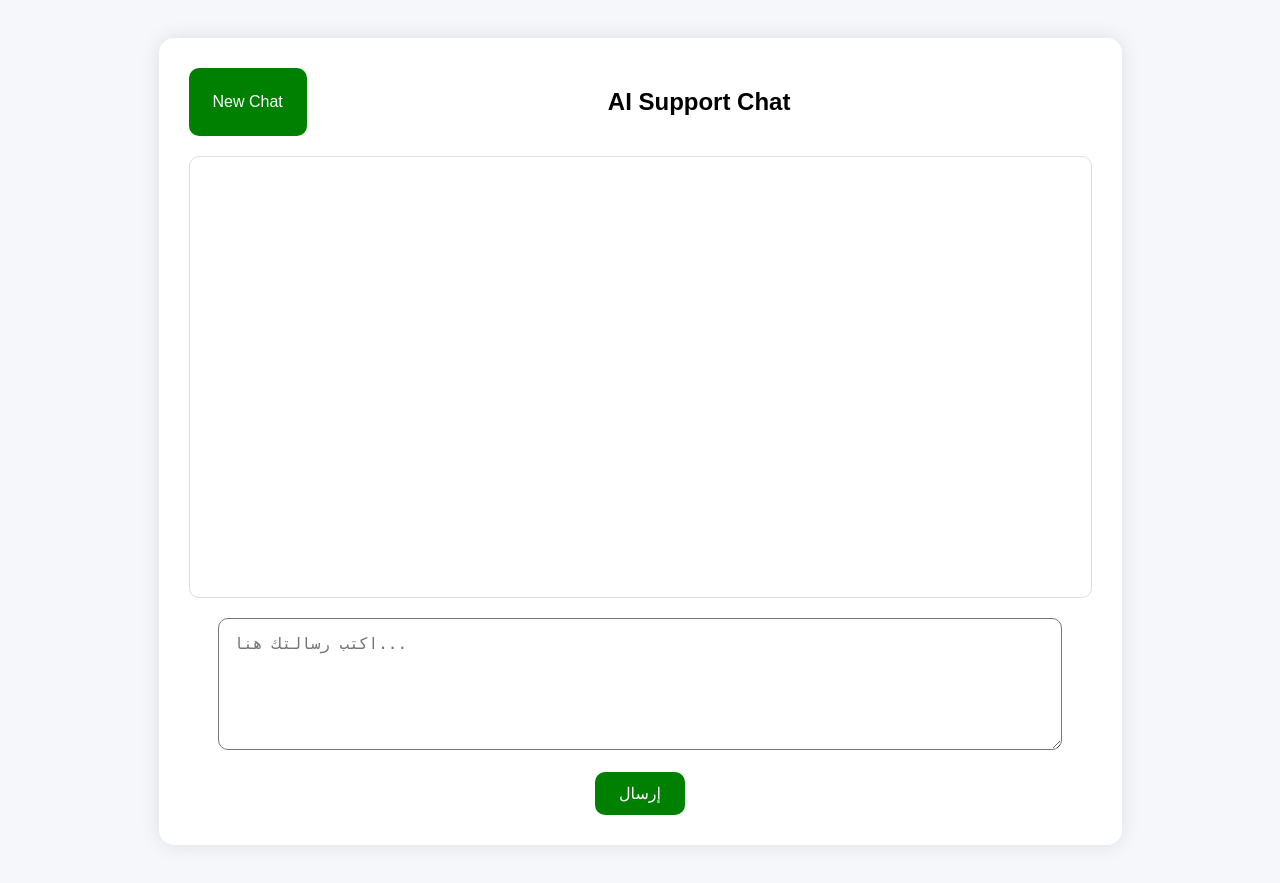
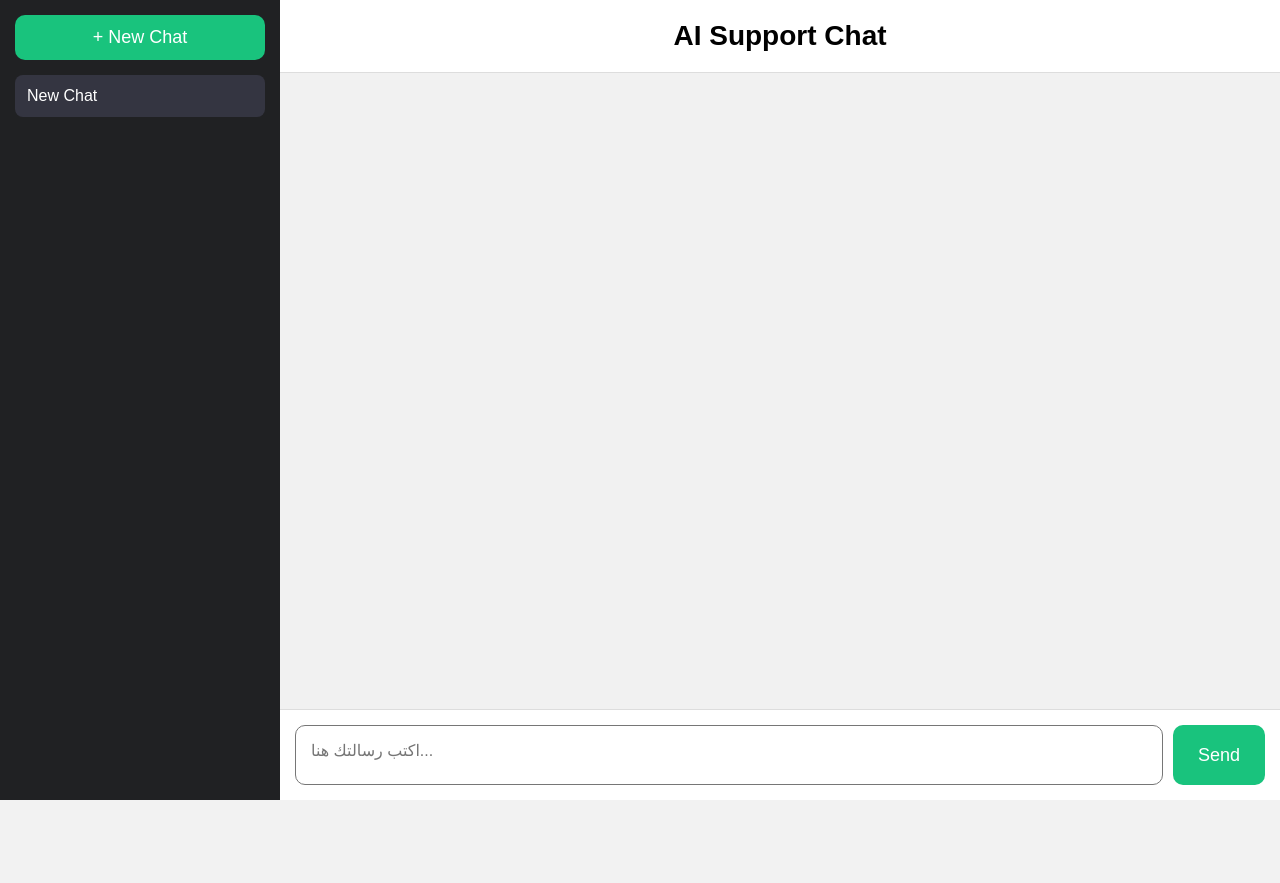
Before and after one commit to bayoumydeutsch313-eng/positive-chat-ai, a Flask app: page / in a window 1280 px wide. After the commit the page ends 800 px from the top, so only its background shows below. Run offline with Flask 3, Linux system fonts and the light colour scheme.

Commit message:
Update index.html

```diff
--- a/templates/index.html
+++ b/templates/index.html
@@ -1,143 +1,259 @@
 <!DOCTYPE html>
-<html lang="ar">
+<html lang="en">
 <head>
 <meta charset="UTF-8">
+<meta name="viewport" content="width=device-width, initial-scale=1.0">
 <title>AI Support Chat</title>
 
 <style>
-body {
-    font-family: Arial;
-    background: #f5f7fa;
-    padding: 30px;
-    text-align: center;
+*{
+margin:0;
+padding:0;
+box-sizing:border-box;
+font-family:Arial, sans-serif;
 }
 
-.chat-container {
-    width: 75%;
-    margin: auto;
-    background: white;
-    border-radius: 15px;
-    padding: 30px;
-    box-shadow: 0 0 20px rgba(0,0,0,0.1);
+body{
+display:flex;
+height:100vh;
+background:#f1f1f1;
 }
 
-.top-buttons {
-    display: flex;
-    justify-content: space-between;
-    margin-bottom: 20px;
+/* Sidebar */
+.sidebar{
+width:280px;
+background:#202123;
+color:white;
+padding:15px;
+overflow-y:auto;
 }
 
-#chat-box {
-    height: 400px;
-    overflow-y: auto;
-    border: 1px solid #ddd;
-    padding: 20px;
-    border-radius: 10px;
-    margin-bottom: 20px;
-    text-align: left;
+.new-chat{
+width:100%;
+padding:12px;
+background:#19c37d;
+border:none;
+color:white;
+font-size:18px;
+border-radius:10px;
+cursor:pointer;
+margin-bottom:15px;
 }
 
-.message {
-    margin: 15px 0;
-    padding: 12px;
-    border-radius: 10px;
+.chat-item{
+background:#343541;
+padding:12px;
+border-radius:8px;
+margin-bottom:10px;
+cursor:pointer;
+transition:0.3s;
 }
 
-.user {
-    background: #d1f5d3;
+.chat-item:hover{
+background:#444654;
 }
 
-.bot {
-    background: #f1f1f1;
+/* Main */
+.main{
+flex:1;
+display:flex;
+flex-direction:column;
 }
 
-textarea {
-    width: 90%;
-    height: 100px;
-    padding: 15px;
-    font-size: 16px;
-    border-radius: 10px;
+.header{
+padding:20px;
+font-size:28px;
+font-weight:bold;
+text-align:center;
+background:white;
+border-bottom:1px solid #ddd;
 }
 
-button {
-    padding: 12px 24px;
-    background: green;
-    color: white;
-    border: none;
-    border-radius: 10px;
-    font-size: 16px;
-    cursor: pointer;
+.chat-box{
+flex:1;
+padding:20px;
+overflow-y:auto;
+}
+
+.message{
+max-width:75%;
+padding:15px;
+margin:10px 0;
+border-radius:15px;
+line-height:1.6;
+}
+
+.user{
+background:#d4f8d4;
+margin-left:auto;
+}
+
+.ai{
+background:#ffffff;
+border:1px solid #ddd;
+}
+
+.input-area{
+padding:15px;
+background:white;
+display:flex;
+gap:10px;
+border-top:1px solid #ddd;
+}
+
+textarea{
+flex:1;
+padding:15px;
+font-size:16px;
+border-radius:10px;
+resize:none;
+height:60px;
+}
+
+button.send{
+padding:15px 25px;
+background:#19c37d;
+border:none;
+color:white;
+font-size:18px;
+border-radius:10px;
+cursor:pointer;
 }
 </style>
 </head>
 <body>
 
-<div class="chat-container">
-
-    <div class="top-buttons">
-        <button onclick="startNewChat()">New Chat</button>
-        <h2>AI Support Chat</h2>
-        <div></div>
+<div class="sidebar">
+<button class="new-chat" onclick="newChat()">+ New Chat</button>
+<div id="history"></div>
 </div>
 
-    <div id="chat-box"></div>
+<div class="main">
+<div class="header">AI Support Chat</div>
 
-    <textarea
-        id="message"
-        placeholder="اكتب رسالتك هنا..."
-    ></textarea>
+<div class="chat-box" id="chatBox"></div>
 
-    <br><br>
-
-    <button onclick="sendMessage()">إرسال</button>
-
+<div class="input-area">
+<textarea id="message" placeholder="اكتب رسالتك هنا..."></textarea>
+<button class="send" onclick="sendMessage()">Send</button>
+</div>
 </div>
 
 <script>
-async function sendMessage() {
-    const messageInput = document.getElementById("message");
-    const message = messageInput.value;
-    const chatBox = document.getElementById("chat-box");
+let chats = JSON.parse(localStorage.getItem("chats")) || [];
+let currentChat = null;
 
-    if (!message.trim()) return;
+function saveChats(){
+localStorage.setItem("chats", JSON.stringify(chats));
+renderHistory();
+}
 
-    chatBox.innerHTML += `
-        <div class="message user">
-            <b>أنت:</b><br>${message}
+function newChat(){
+let id = Date.now();
+currentChat = {
+id:id,
+title:"New Chat",
+messages:[]
+};
+chats.unshift(currentChat);
+saveChats();
+renderMessages();
+}
+
+function renderHistory(){
+let history = document.getElementById("history");
+history.innerHTML="";
+
+chats.forEach(chat=>{
+history.innerHTML += `
+<div class="chat-item" onclick="loadChat(${chat.id})">
+${chat.title}
 </div>
 `;
+});
+}
 
-    messageInput.value = "";
+function loadChat(id){
+currentChat = chats.find(c=>c.id===id);
+renderMessages();
+}
 
-    const response = await fetch("/chat", {
-        method: "POST",
-        headers: {
-            "Content-Type": "application/json"
-        },
-        body: JSON.stringify({
-            message: message
-        })
+function renderMessages(){
+let box = document.getElementById("chatBox");
+box.innerHTML="";
+
+if(!currentChat) return;
+
+currentChat.messages.forEach(msg=>{
+box.innerHTML += `
+<div class="message ${msg.type}">
+${msg.text}
+</div>
+`;
 });
 
-    const data = await response.json();
-
-    chatBox.innerHTML += `
-        <div class="message bot">
-            <b>AI:</b><br>${data.reply}
-        </div>
-    `;
-
-    chatBox.scrollTop = chatBox.scrollHeight;
+box.scrollTop = box.scrollHeight;
 }
 
-async function startNewChat() {
-    await fetch("/new-chat", {
-        method: "POST"
+function sendMessage(){
+let input = document.getElementById("message");
+let text = input.value.trim();
+
+if(text=="") return;
+
+if(!currentChat) newChat();
+
+currentChat.messages.push({
+type:"user",
+text:text
 });
 
-    document.getElementById("chat-box").innerHTML = "";
+if(currentChat.messages.length == 1){
+currentChat.title = text.substring(0,25);
 }
+
+renderMessages();
+saveChats();
+
+input.value="";
+
+setTimeout(()=>{
+let reply = getAIResponse(text);
+
+currentChat.messages.push({
+type:"ai",
+text:reply
+});
+
+renderMessages();
+saveChats();
+
+},1000);
+}
+
+function getAIResponse(msg){
+
+msg = msg.toLowerCase();
+
+if(msg.includes("تعبان") || msg.includes("مكتئب")){
+return "أنا آسف إنك حاسس بكده. وجودك مهم جداً، حاول تاخد راحة وتتكلم مع شخص تثق فيه.";
+}
+
+if(msg.includes("خايف")){
+return "الخوف طبيعي، لكن لا تدعه يوقفك. خذ خطوة صغيرة فقط.";
+}
+
+if(msg.includes("وحيد")){
+return "أنت لست وحدك، وأنا هنا معك نتكلم وقتما تريد.";
+}
+
+return "أنا هنا أسمعك. احكي لي أكثر عن شعورك.";
+}
+
+renderHistory();
+newChat();
 </script>
 
 </body>
 </html>
+</html>
```
Lines whose indentation alone changed are shown as unchanged.
